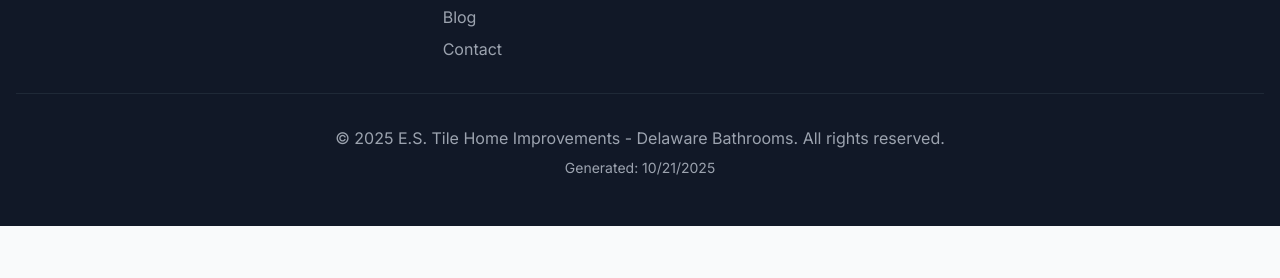
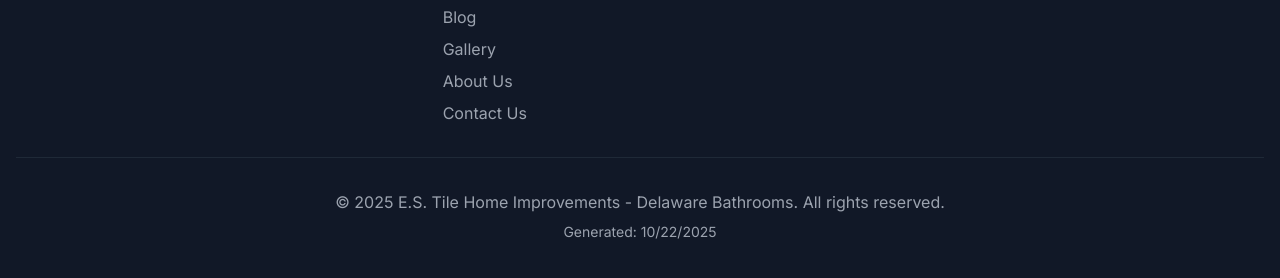
Before and after one commit to bicentennial/delawarebathrooms-public, a plain HTML site: page about.html in a window 1280 px wide. Shown: the part 1462-1740 px from the top of the page. Before the commit the page ends 1688 px from the top, so only its background shows below. Drawn offline with nearby package versions, Linux system fonts and the light colour scheme.

Commit message:
Update static site - 10/22/2025, 7:59:28 AM

```diff
--- a/about.html
+++ b/about.html
@@ -130,7 +130,9 @@
                         <li><a href="/services/index.html" class="hover:text-white transition">Services</a></li>
                         <li><a href="/projects/index.html" class="hover:text-white transition">Projects</a></li>
                         <li><a href="/blog/index.html" class="hover:text-white transition">Blog</a></li>
-                        <li><a href="/contact.html" class="hover:text-white transition">Contact</a></li>
+                        <li><a href="/gallery.html" class="hover:text-white transition">Gallery</a></li>
+                        <li><a href="/about.html" class="hover:text-white transition">About Us</a></li>
+                        <li><a href="/contact.html" class="hover:text-white transition">Contact Us</a></li>
                     </ul>
                 </div>
                 <div>
@@ -143,7 +145,7 @@
             </div>
             <div class="border-t border-gray-800 mt-8 pt-8 text-center text-gray-400">
                 <p>&copy; 2025 E.S. Tile Home Improvements - Delaware Bathrooms. All rights reserved.</p>
-                <p class="mt-2 text-sm">Generated: 10/21/2025</p>
+                <p class="mt-2 text-sm">Generated: 10/22/2025</p>
             </div>
         </div>
     </footer>
```
Also changed, not shown: blog/10-bathroom-tile-trends-2025.html (+4 -2 lines), blog/budget-friendly-kitchen-renovation-tips.html (+4 -2 lines), blog/choosing-right-tile-high-traffic-areas.html (+4 -2 lines), blog/how-to-choose-perfect-kitchen-backsplash.html (+4 -2 lines), blog/index.html (+4 -2 lines), blog/small-bathroom-big-impact-design-ideas.html (+4 -2 lines), blog/tile-maintenance-keep-floors-looking-new.html (+4 -2 lines), blog/ultimate-guide-to-grout-selection.html (+4 -2 lines), contact.html (+4 -2 lines), gallery.html (+4 -2 lines), index.html (+4 -2 lines), projects/herny-project-to-home.html (+4 -2 lines), projects/index.html (+4 -2 lines), services/bathroom-remodeling.html (+4 -2 lines), 3 more files.
